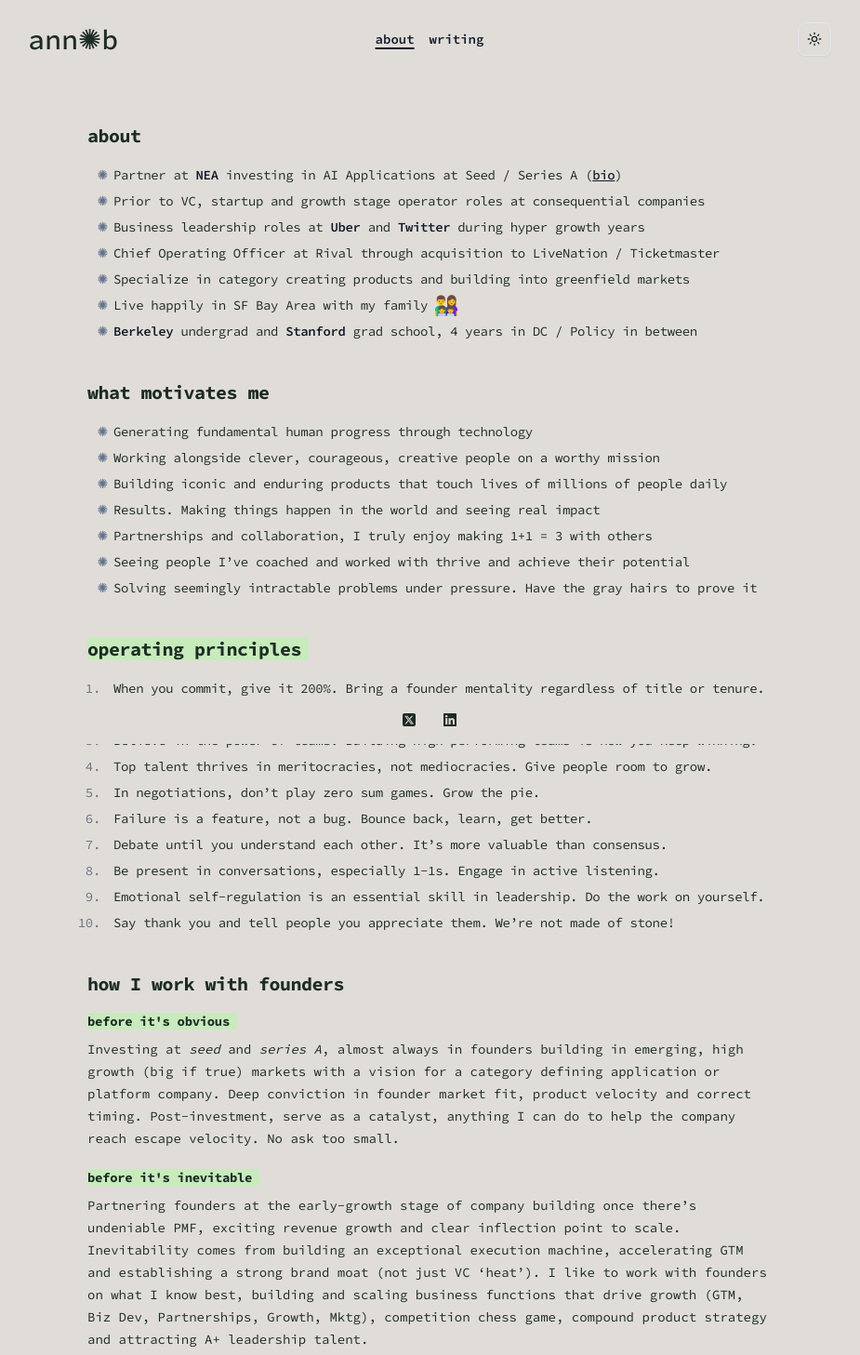
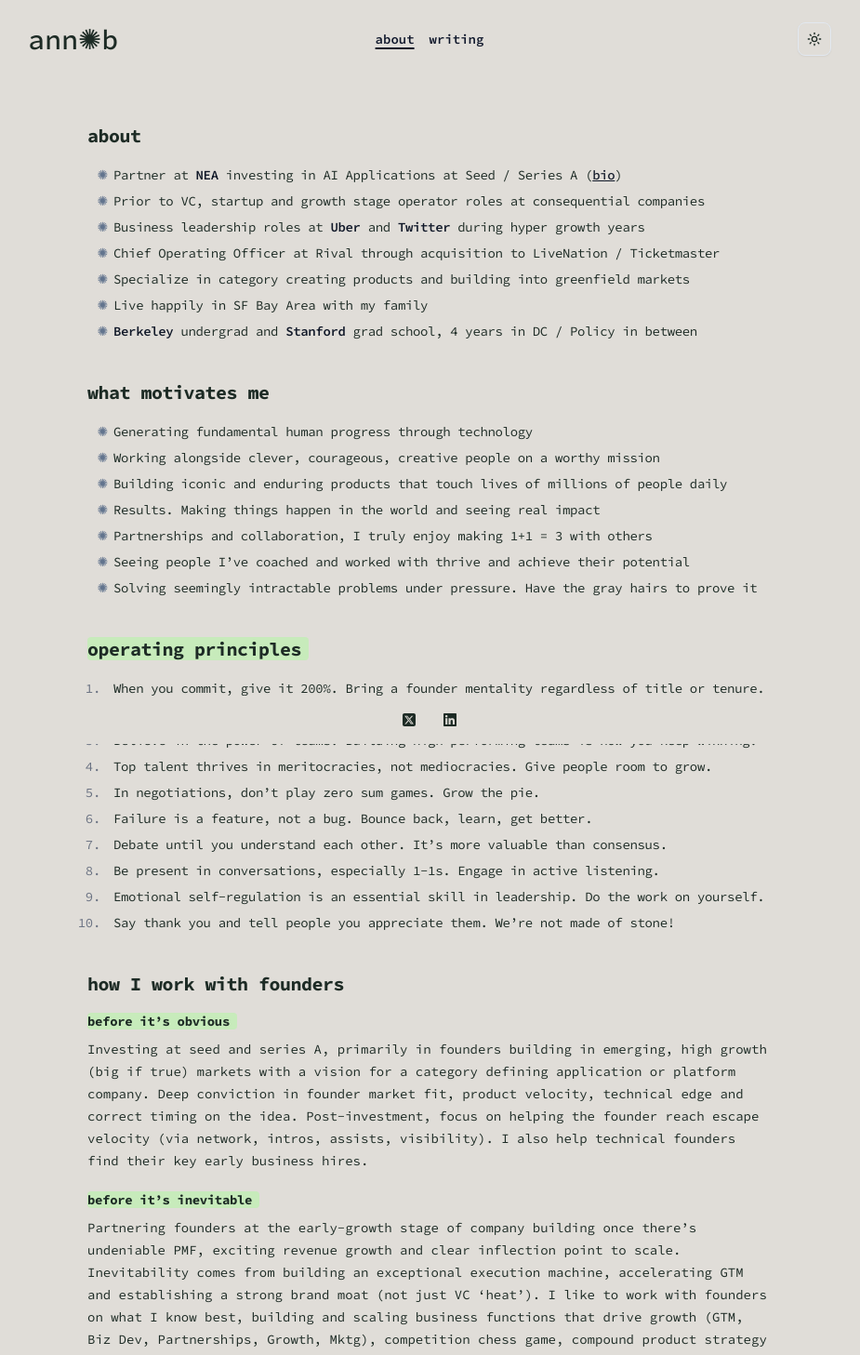
Before and after one commit to markphilpot/annbordetsky, a Next.js app: page / in a window 1280 px wide. Shown: the top 1457 px of the page at 93% size, without its empty margins (178-1103 px from the left). Built offline with nearby package versions, Linux system fonts and the light colour scheme.

Commit message:
fix: updates

```diff
--- a/src/app/page.tsx
+++ b/src/app/page.tsx
@@ -1,6 +1,5 @@
 import Section from "@/components/Section";
 import Highlight from "@/components/Highlight";
-import { NotoV1FamilyManWomanGirlBoy } from "@/components/icons";
 
 export default function Home() {
   return (
@@ -29,12 +28,7 @@ export default function Home() {
             Specialize in category creating products and building into
             greenfield markets
           </li>
-          <li>
-            Live happily in SF Bay Area with my family{" "}
-            <NotoV1FamilyManWomanGirlBoy
-              className={"inline-block size-6 -mt-1"}
-            />
-          </li>
+          <li>Live happily in SF Bay Area with my family</li>
           <li>
             <strong>Berkeley</strong> undergrad and <strong>Stanford</strong>{" "}
             grad school, 4 years in DC / Policy in between
@@ -117,18 +111,19 @@ export default function Home() {
       <Section>
         <h2>how I work with founders</h2>
         <h4>
-          <Highlight>before it&apos;s obvious</Highlight>
+          <Highlight>before it’s obvious</Highlight>
         </h4>
         <p>
-          Investing at <em>seed</em> and <em>series A</em>, almost always in
-          founders building in emerging, high growth (big if true) markets with
-          a vision for a category defining application or platform company. Deep
-          conviction in founder market fit, product velocity and correct timing.
-          Post-investment, serve as a catalyst, anything I can do to help the
-          company reach escape velocity. No ask too small.
+          Investing at seed and series A, primarily in founders building in
+          emerging, high growth (big if true) markets with a vision for a
+          category defining application or platform company. Deep conviction in
+          founder market fit, product velocity, technical edge and correct
+          timing on the idea. Post-investment, focus on helping the founder
+          reach escape velocity (via network, intros, assists, visibility). I
+          also help technical founders find their key early business hires.
         </p>
         <h4>
-          <Highlight>before it&apos;s inevitable</Highlight>
+          <Highlight>before it’s inevitable</Highlight>
         </h4>
         <p>
           Partnering founders at the early-growth stage of company building once
--- a/src/app/writing/page.tsx
+++ b/src/app/writing/page.tsx
@@ -53,15 +53,16 @@ const writing = [
     "https://www.nea.com/blog/the-current-6-consumer-bottlenecks-in-mental-health",
   ],
   [
+    "2024-06-06",
+    "Rewriting the Startup Playbook for the Age of AI",
+    "https://www.nea.com/blog/4-trends-for-ai-startups-and-generative-ai-companies",
+  ],
+  [
     "2024-05-03",
     "AI in Consumer: Generative Music",
     "https://www.nea.com/blog/future-of-ai-generated-music-industry-artists-fans",
   ],
-  [
-    "2024-06-06",
-    "Rewriting the Startup Playbook for the Age of AI",
-    "https://www.nea.com/blog/4-trends-for-ai-startups-and-generative-ai-companies",
-  ],
+
   [
     "2024-03-28",
     "Investing in Perplexity AI: The End of Traditional Search",
@@ -91,7 +92,7 @@ const writing = [
 
 const talks = [
   [
-    "Oct 2025 (Soon)",
+    "Oct 2025",
     "TechCrunch Disrupt 2025 on Finding PMF",
     "https://techcrunch.com/2025/08/05/crack-the-code-to-startup-traction-with-insights-from-chef-robotics-nea-and-iconiq-at-techcrunch-disrupt-2025/",
   ],
@@ -120,7 +121,7 @@ export default function Writing() {
         <div className={"grid grid-cols-4"}>
           {writing.map(([date, title, link]) => (
             <Fragment key={title}>
-              <div className={"text-center"}>{date}</div>
+              <div className={"text-right mr-6"}>{date}</div>
               <div className={"col-span-3"}>
                 <a href={link}>{title}</a>
               </div>
@@ -133,7 +134,7 @@ export default function Writing() {
         <div className={"grid grid-cols-4"}>
           {talks.map(([date, title, link]) => (
             <Fragment key={title}>
-              <div className={"text-center"}>{date}</div>
+              <div className={"text-right mr-6"}>{date}</div>
               <div className={"col-span-3"}>
                 <a href={link}>{title}</a>
               </div>
--- a/src/components/Section.tsx
+++ b/src/components/Section.tsx
@@ -5,7 +5,7 @@ export default function Section({ children }: { children: ReactNode }) {
   return (
     <section
       className={cn(
-        "prose prose-sm mb-10",
+        "prose dark:prose-invert prose-sm mb-10",
         "!max-w-3xl",
         "prose-headings:tracking-tight prose-headings:text-foreground prose-headings:font-mono",
         "prose-p:text-foreground prose-p:font-mono",
```
